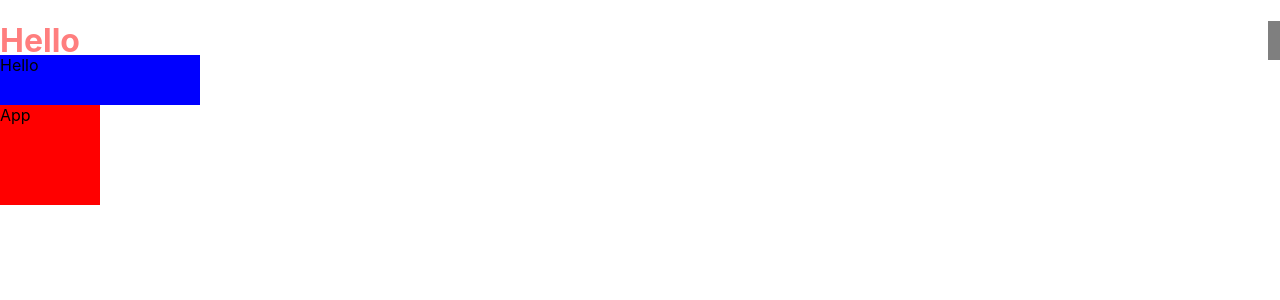
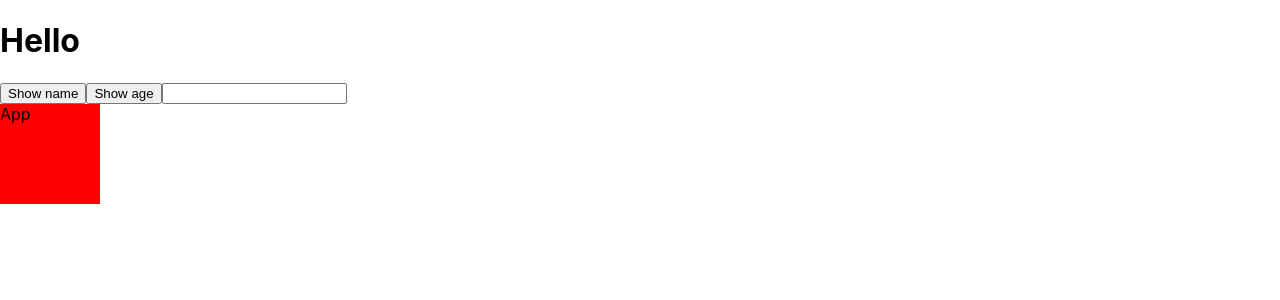
Before and after one commit to bongjun-kim94/voca_react, a React (Create React App) app: page / in a window 1280 px wide. Shown: the top 300 px of the page. Built offline with nearby package versions, Linux system fonts and the light colour scheme.

Commit message:
1224 event 연습

```diff
--- a/src/component/Hello.js
+++ b/src/component/Hello.js
@@ -3,23 +3,31 @@
 // };
 
 // export default Hello;
-import World from './World';
-import styles from './Hello.module.css';
+
 // css : 인라인 스타일, index.css&app.css 사용
+
 export default function Hello() {
+
+    const showName = () => {
+        console.log('Mike');
+    }
+
+    const showAge = (age) => {
+        console.log(age);
+    }
+
+    const showText = (e) => {
+        console.log(e.target.value);
+    }
+
     return (
         <>
-            <h1
-                style={{
-                    color: '#f00',
-                    borderRight: '12px solid #000',
-                    marginBottom: '-5px',
-                    opacity: 0.5,
-                }}
-            >
+            <h1>
                 Hello
             </h1>
-            <div className={styles.box}>Hello</div>
+            <button onClick={showName}>Show name</button>
+            <button onClick={showAge(28)}>Show age</button>
+            <input type="text" onChange={showText} />
         </>
     );
 }
```
